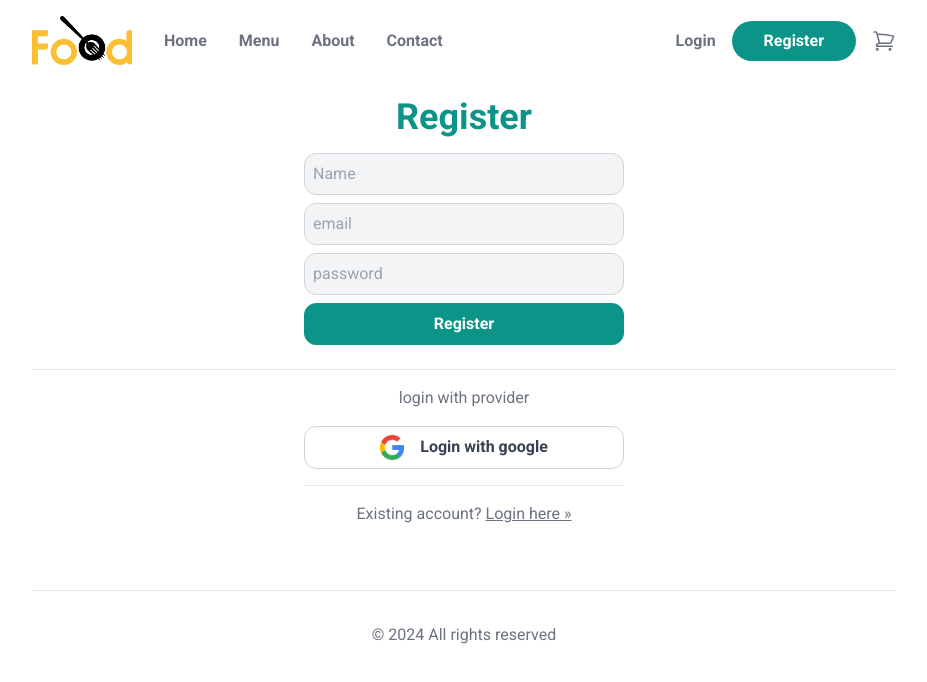
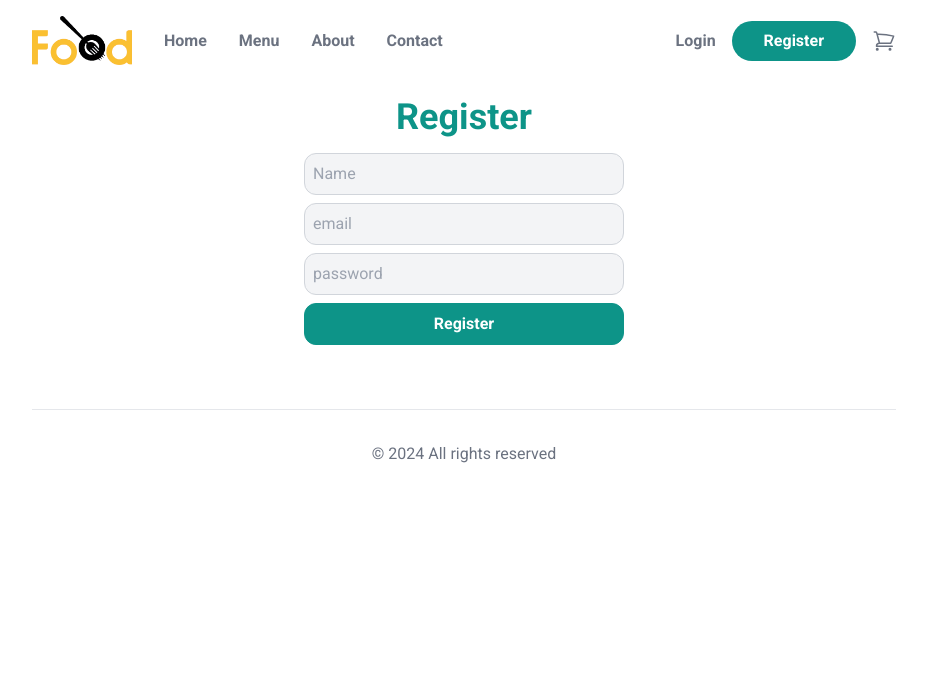
Before and after one commit to ZeenatFirdosh/food-ordering-NEXT, a Next.js app: page /register in a window 1280 px wide. Shown: the top 682 px of the page, without its empty margins (176-1103 px from the left). Built offline with nearby package versions, Linux system fonts and the light colour scheme; no server answers.

Commit message:
google removed

```diff
--- a/src/app/login/page.js
+++ b/src/app/login/page.js
@@ -28,7 +28,7 @@ export default function LoginPage() {
                onChange={ev => setPassword(ev.target.value)}/>
         <button disabled={loginInProgress} type="submit">Login</button>
       </form>
-    <hr className="mt-6"/>
+    {/* <hr className="mt-6"/>
       <div className="max-w-xs mx-auto">
         <div className="my-4 text-center text-gray-500">
           login with provider
@@ -41,7 +41,7 @@ export default function LoginPage() {
           <Image src={"/google.png"} alt={""} width={24} height={24} />
           Login with google
         </button>
-      </div>
+      </div> */}
     </section>
   );
 }
--- a/src/app/register/page.js
+++ b/src/app/register/page.js
@@ -64,7 +64,7 @@ export default function RegisterPage() {
         </button>
       </form>
 
-      <hr className="mt-6 "/>
+      {/* <hr className="mt-6 "/>
       <div className="max-w-xs mx-auto">
         <div className="my-4 text-center text-gray-500">
           login with provider
@@ -82,7 +82,7 @@ export default function RegisterPage() {
             Login here &raquo;
           </Link>
         </div>
-      </div>
+      </div> */}
     </section>
   );
 }
```
